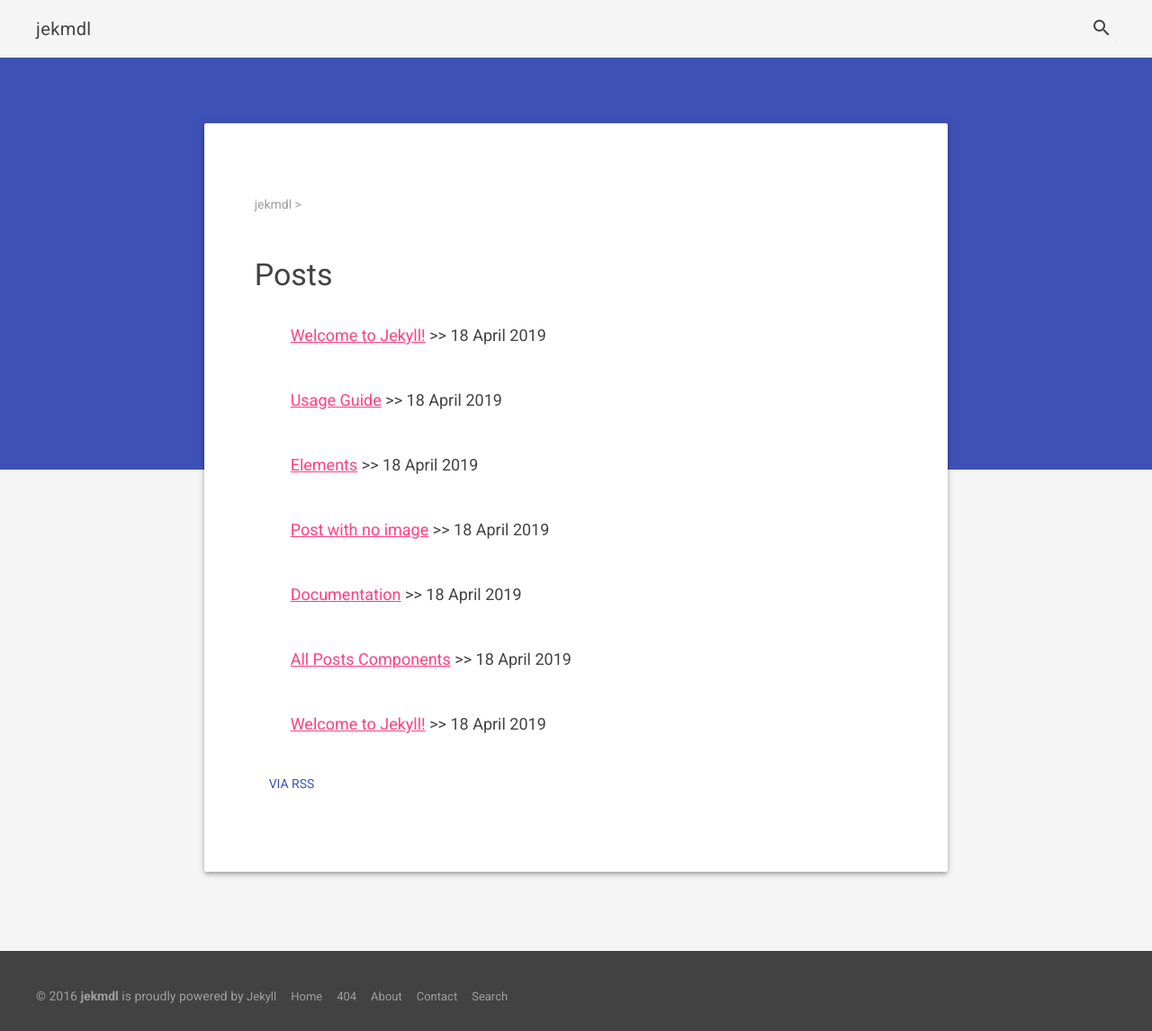
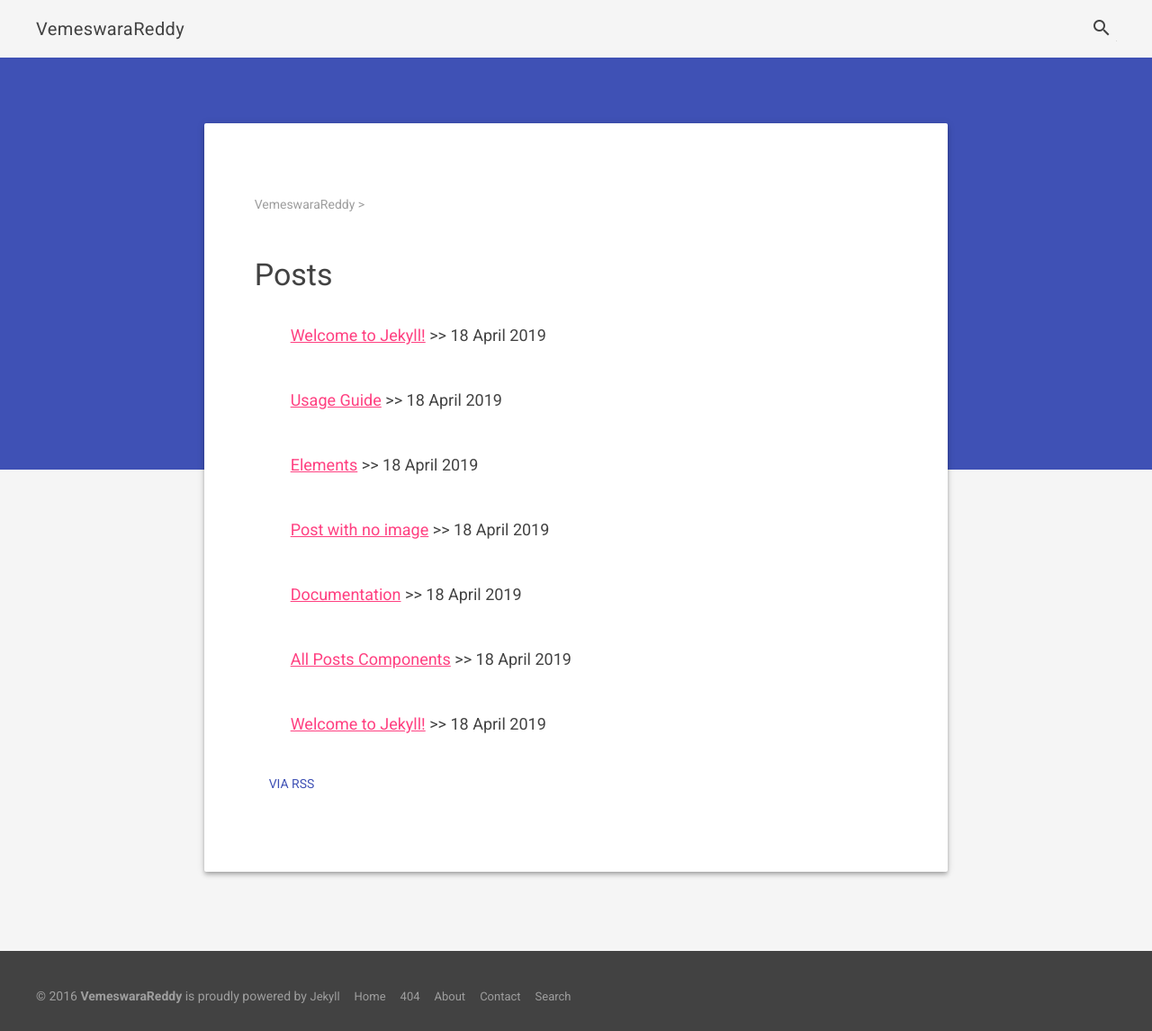
Before and after one commit to vemeswarareddy/vemeswarareddy.github.io, a Jekyll site: the page built from index.html, in a window 1280 px wide. Shown: the whole page at 90% size. Built offline with Jekyll 4.4.1, drawn with Linux system fonts in a browser that asks for light colours.

Commit message:
Update _config.yml

```diff
--- a/_config.yml
+++ b/_config.yml
@@ -6,14 +6,14 @@
 # 'jekyll serve'. If you change this file, please restart the server process.
 
 # Site settings
-title: jekmdl
-email: tigefa@gmail.com
+title: VemeswaraReddy
+email: sivastudio.ytc@gmail.com
 description: > # this means to ignore newlines until "baseurl:"
   Write an awesome description for your new site here. You can edit this
   line in _config.yml. It will appear in your document head meta (for
   Google search results) and in your feed.xml site description.
-baseurl: "/jekmdl" # the subpath of your site, e.g. /blog
-url: "http://yourdomain.com" # the base hostname & protocol for your site
+baseurl: "/" # the subpath of your site, e.g. /blog
+url: "https://vemeswarareddy.github.io/" # the base hostname & protocol for your site
 twitter_username: jekyllrb
 github_username:  jekyll
 
```
